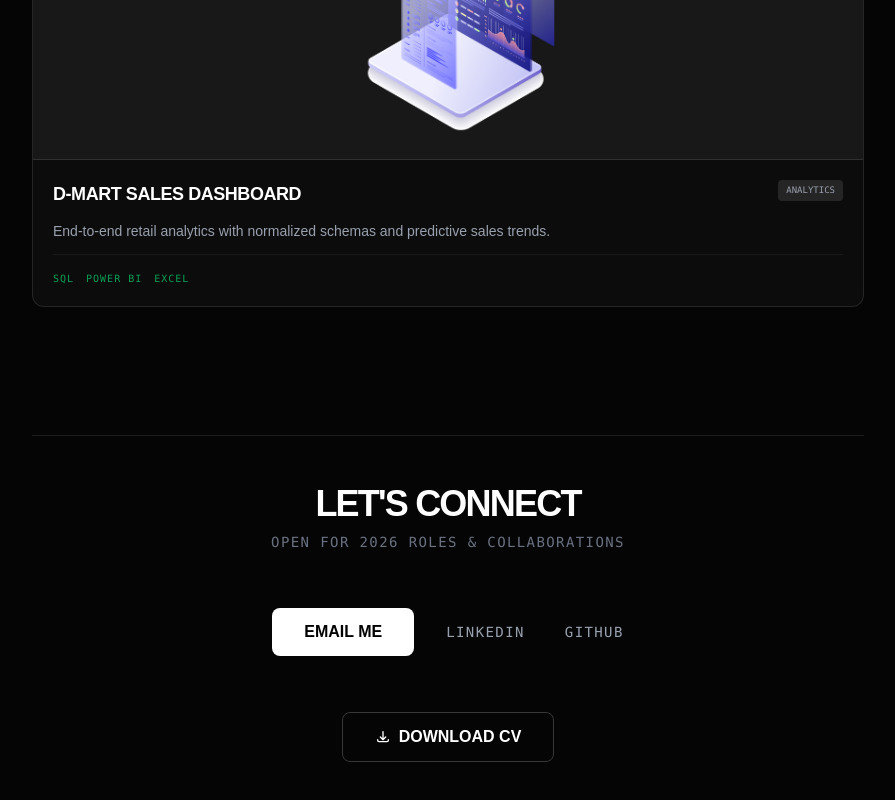
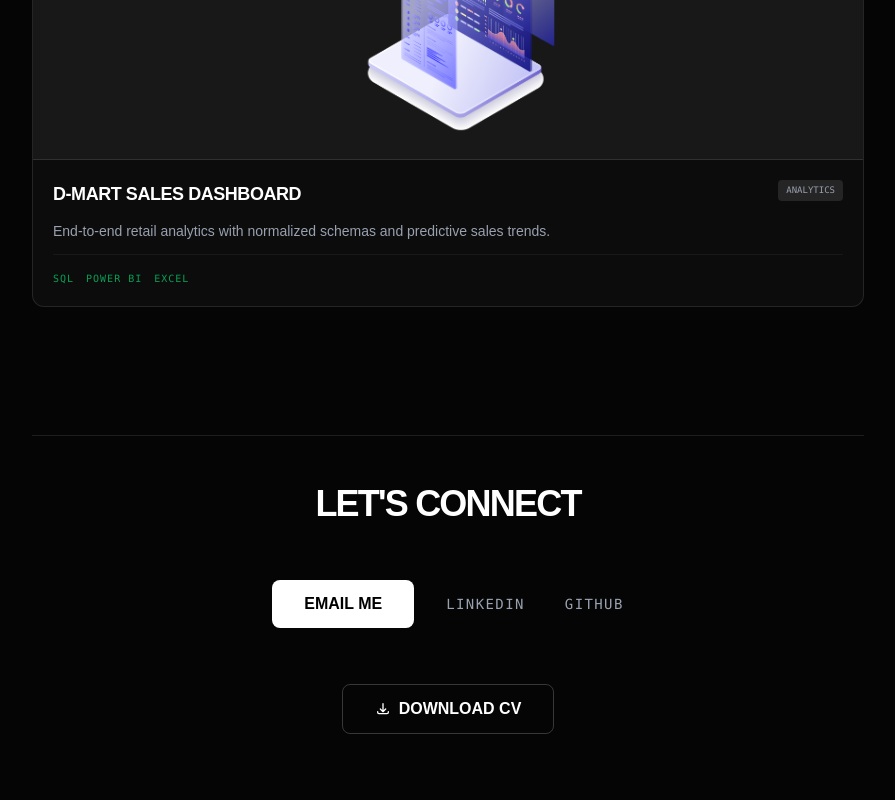
Before and after one commit to Nithin2242/nithin-portfolio, a Next.js app: page / in a window 1280 px wide. Shown: the part 2165-2965 px from the top of the page, without its empty margins (192-1087 px from the left). Built offline with nearby package versions, Linux system fonts and the light colour scheme.

Commit message:
UI Cleanup: Removed ID tag for a more minimalist hero section

```diff
--- a/src/app/page.tsx
+++ b/src/app/page.tsx
@@ -249,7 +249,7 @@
       <footer className="border-t border-white/10 pt-12 pb-20 text-center space-y-10 relative z-10" id="contact">
         <div className="space-y-2">
           <h3 className="text-4xl font-bold text-white tracking-tighter uppercase">LET'S CONNECT</h3>
-          <p className="text-gray-500 text-sm uppercase tracking-widest font-mono">Open for 2026 roles & collaborations</p>
+
         </div>
 
         <div className="flex flex-col sm:flex-row justify-center items-center gap-8 pt-4">
```
